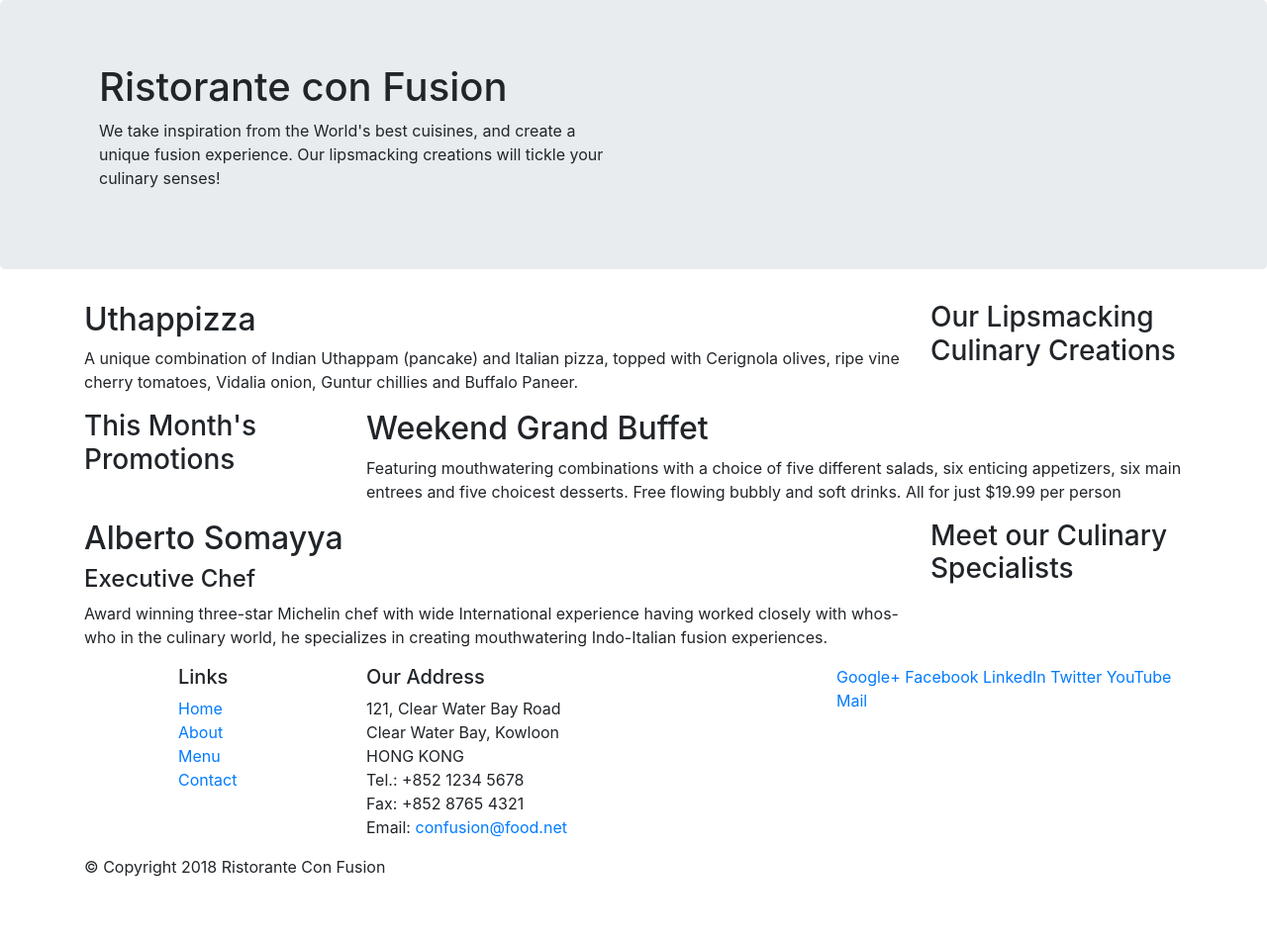
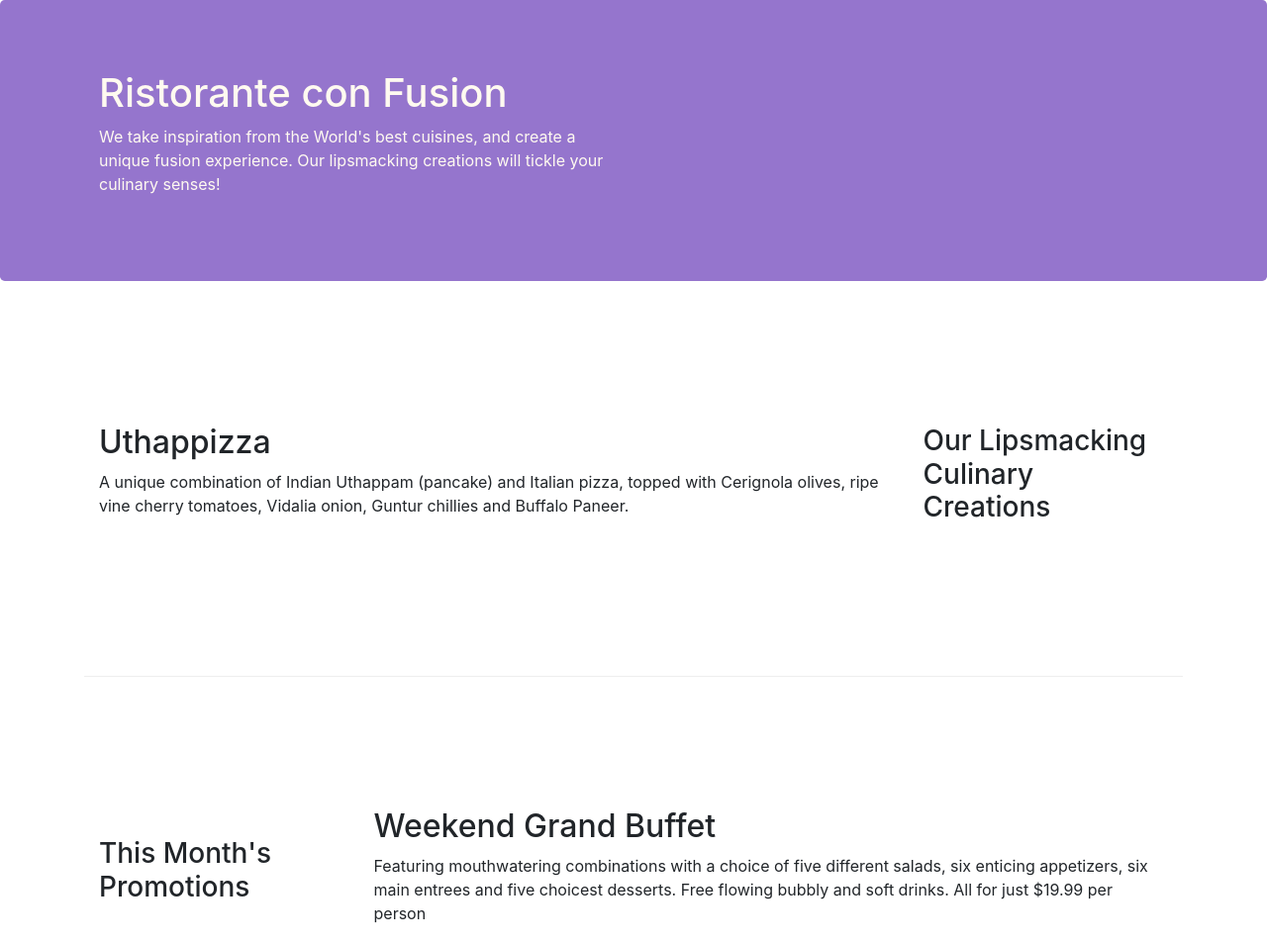
Before and after one commit to thevipuljha/restaurant-demo, a website: page index.html in a window 1280 px wide. Shown: the top 954 px of the page at 99% size. Before the commit the page ends 904 px from the top, so only its background shows below. Drawn offline with nearby package versions, Linux system fonts and the light colour scheme.

Commit message:
bs grid part-2

```diff
--- a/index.html
+++ b/index.html
@@ -11,12 +11,14 @@
       integrity="sha384-B0vP5xmATw1+K9KRQjQERJvTumQW0nPEzvF6L/Z6nronJ3oUOFUFpCjEUQouq2+l"
       crossorigin="anonymous"
     />
+    <link rel="stylesheet" href="css/styles.css" />
   </head>
 
   <body>
     <header class="jumbotron">
       <div class="container">
-        <div class="col-sm-6">
+        <div class="row row-header">
+          <div class="col-12 col-sm-6">
             <div>
               <h1>Ristorante con Fusion</h1>
               <p>
@@ -25,13 +27,14 @@
                 your culinary senses!
               </p>
             </div>
-          <div class="col-sm-12"></div>
+            <div class="col-12 col-sm"></div>
+          </div>
         </div>
       </div>
     </header>
 
     <div class="container">
-      <div class="row">
+      <div class="row row-content align-items-center">
         <div class="col-12 col-sm-4 order-sm-last col-md-3">
           <h3>Our Lipsmacking Culinary Creations</h3>
         </div>
@@ -45,7 +48,7 @@
         </div>
       </div>
 
-      <div class="row">
+      <div class="row row-content align-items-center">
         <div class="col-12 col-sm-4 col-md-3">
           <h3>This Month's Promotions</h3>
         </div>
@@ -60,7 +63,7 @@
         </div>
       </div>
 
-      <div class="row">
+      <div class="row row-content align-items-center">
         <div class="col-12 col-sm-4 col-md-3 order-sm-last">
           <h3>Meet our Culinary Specialists</h3>
         </div>
@@ -77,7 +80,7 @@
       </div>
     </div>
 
-    <footer>
+    <footer class="footer">
       <div class="container">
         <div class="row">
           <div class="col-4 col-sm-2 offset-1">
@@ -101,8 +104,8 @@
               <a href="mailto:confusion@food.net">confusion@food.net</a>
             </address>
           </div>
-          <div class="col-12 col-sm-4">
-            <div>
+          <div class="col-12 col-sm-4 align-self-center">
+            <div class="text-center">
               <a href="http://google.com/+">Google+</a>
               <a href="http://www.facebook.com/profile.php?id=">Facebook</a>
               <a href="http://www.linkedin.com/in/">LinkedIn</a>
@@ -112,7 +115,7 @@
             </div>
           </div>
         </div>
-        <div class="row">
+        <div class="row justify-content-center">
           <div class="col-auto">
             <p>© Copyright 2018 Ristorante Con Fusion</p>
           </div>
```
Lines whose indentation alone changed are shown as unchanged.
